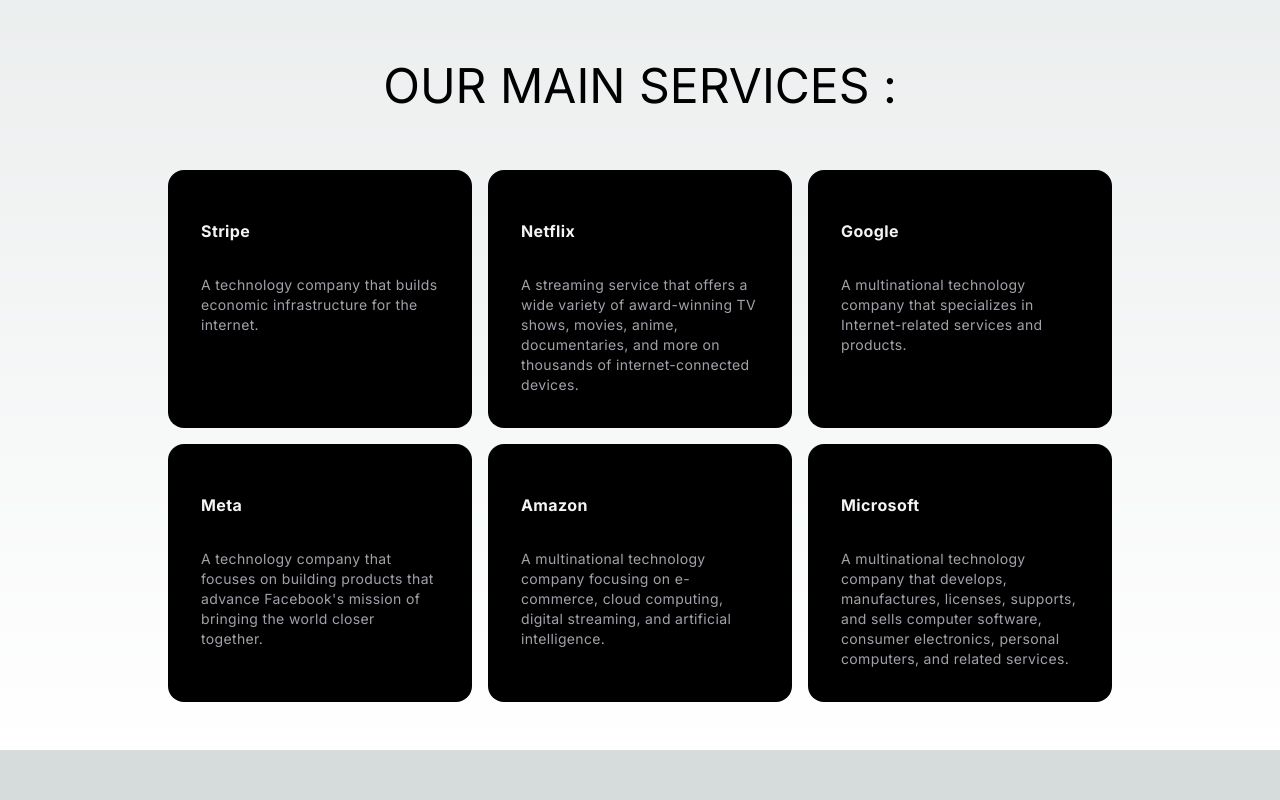
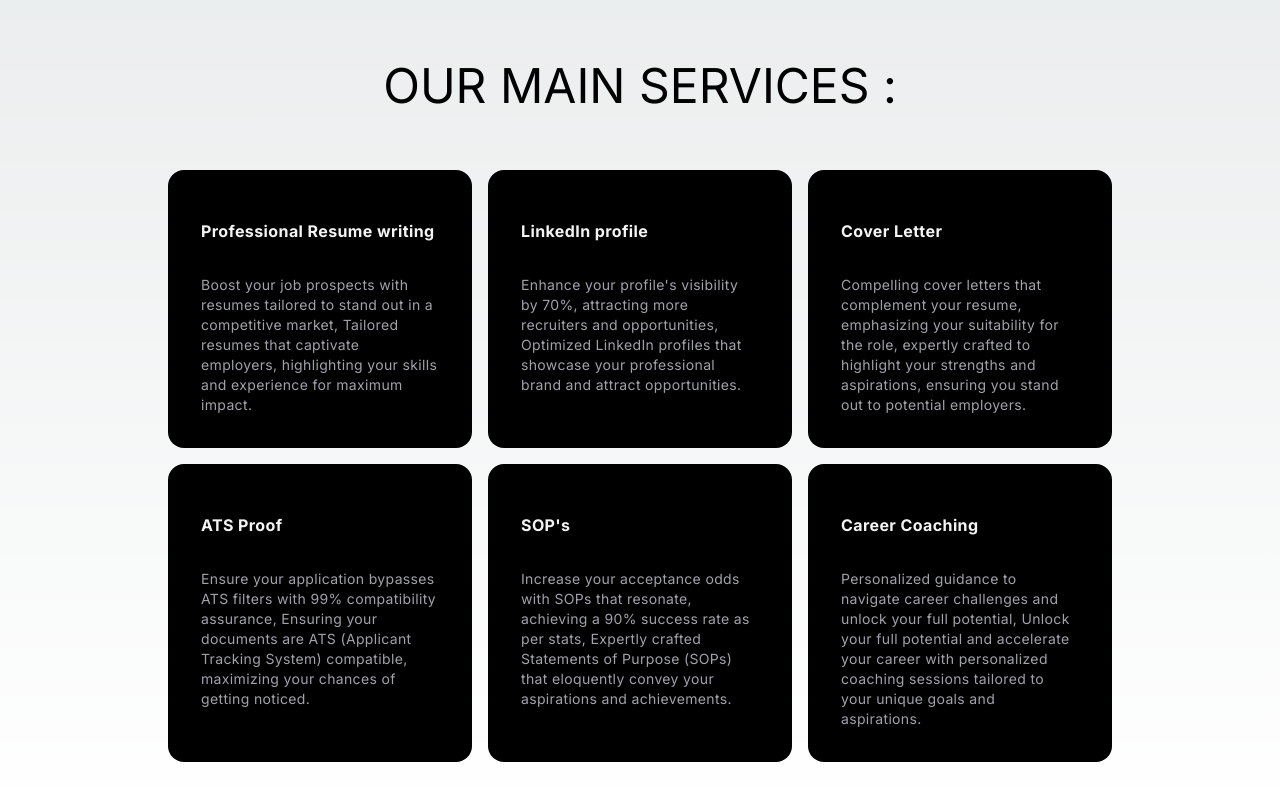
Before and after one commit to Bharath-Dubbaka/CvtoSalary-aceternity, a Next.js app: page / in a window 1280 px wide. Shown: the part 865-1665 px from the top of the page. Before the commit the page ends 1615 px from the top, so only its background shows below. Built offline with nearby package versions, Linux system fonts and the light colour scheme.

Commit message:
added new headings, content, changed color of bg highlight from slate to blue

```diff
--- a/src/app/components/ui/card-hover-effect.tsx
+++ b/src/app/components/ui/card-hover-effect.tsx
@@ -34,7 +34,7 @@
           <AnimatePresence>
             {hoveredIndex === idx && (
               <motion.span
-                className="absolute inset-0 h-full w-full bg-neutral-200 dark:bg-slate-800/[0.8] block  rounded-3xl"
+                className="absolute inset-0 h-full w-full bg-neutral-200 dark:bg-blue-800/[0.6] block  rounded-3xl"
                 layoutId="hoverBackground"
                 initial={{ opacity: 0 }}
                 animate={{
--- a/src/app/page.tsx
+++ b/src/app/page.tsx
@@ -134,39 +134,39 @@
 
 export const projects = [
   {
-    title: "Stripe",
+    title: "Professional Resume writing",
     description:
-      "A technology company that builds economic infrastructure for the internet.",
-    link: "https://stripe.com",
+      "Boost your job prospects with resumes tailored to stand out in a competitive market, Tailored resumes that captivate employers, highlighting your skills and experience for maximum impact.",
+    link: "#",
   },
   {
-    title: "Netflix",
+    title: "LinkedIn profile",
     description:
-      "A streaming service that offers a wide variety of award-winning TV shows, movies, anime, documentaries, and more on thousands of internet-connected devices.",
-    link: "https://netflix.com",
+      "Enhance your profile's visibility by 70%, attracting more recruiters and opportunities, Optimized LinkedIn profiles that showcase your professional brand and attract opportunities.",
+    link: "#",
   },
   {
-    title: "Google",
+    title: "Cover Letter",
     description:
-      "A multinational technology company that specializes in Internet-related services and products.",
-    link: "https://google.com",
+      "Compelling cover letters that complement your resume, emphasizing your suitability for the role, expertly crafted to highlight your strengths and aspirations, ensuring you stand out to potential employers.",
+    link: "#",
   },
   {
-    title: "Meta",
+    title: "ATS Proof",
     description:
-      "A technology company that focuses on building products that advance Facebook's mission of bringing the world closer together.",
-    link: "https://meta.com",
+      "Ensure your application bypasses ATS filters with 99% compatibility assurance, Ensuring your documents are ATS (Applicant Tracking System) compatible, maximizing your chances of getting noticed.",
+    link: "#",
   },
   {
-    title: "Amazon",
+    title: "SOP's",
     description:
-      "A multinational technology company focusing on e-commerce, cloud computing, digital streaming, and artificial intelligence.",
-    link: "https://amazon.com",
+      "Increase your acceptance odds with SOPs that resonate, achieving a 90% success rate as per stats, Expertly crafted Statements of Purpose (SOPs) that eloquently convey your aspirations and achievements.",
+    link: "#",
   },
   {
-    title: "Microsoft",
+    title: "Career Coaching",
     description:
-      "A multinational technology company that develops, manufactures, licenses, supports, and sells computer software, consumer electronics, personal computers, and related services.",
-    link: "https://microsoft.com",
+      "Personalized guidance to navigate career challenges and unlock your full potential, Unlock your full potential and accelerate your career with personalized coaching sessions tailored to your unique goals and aspirations.",
+    link: "#",
   },
 ];
```
